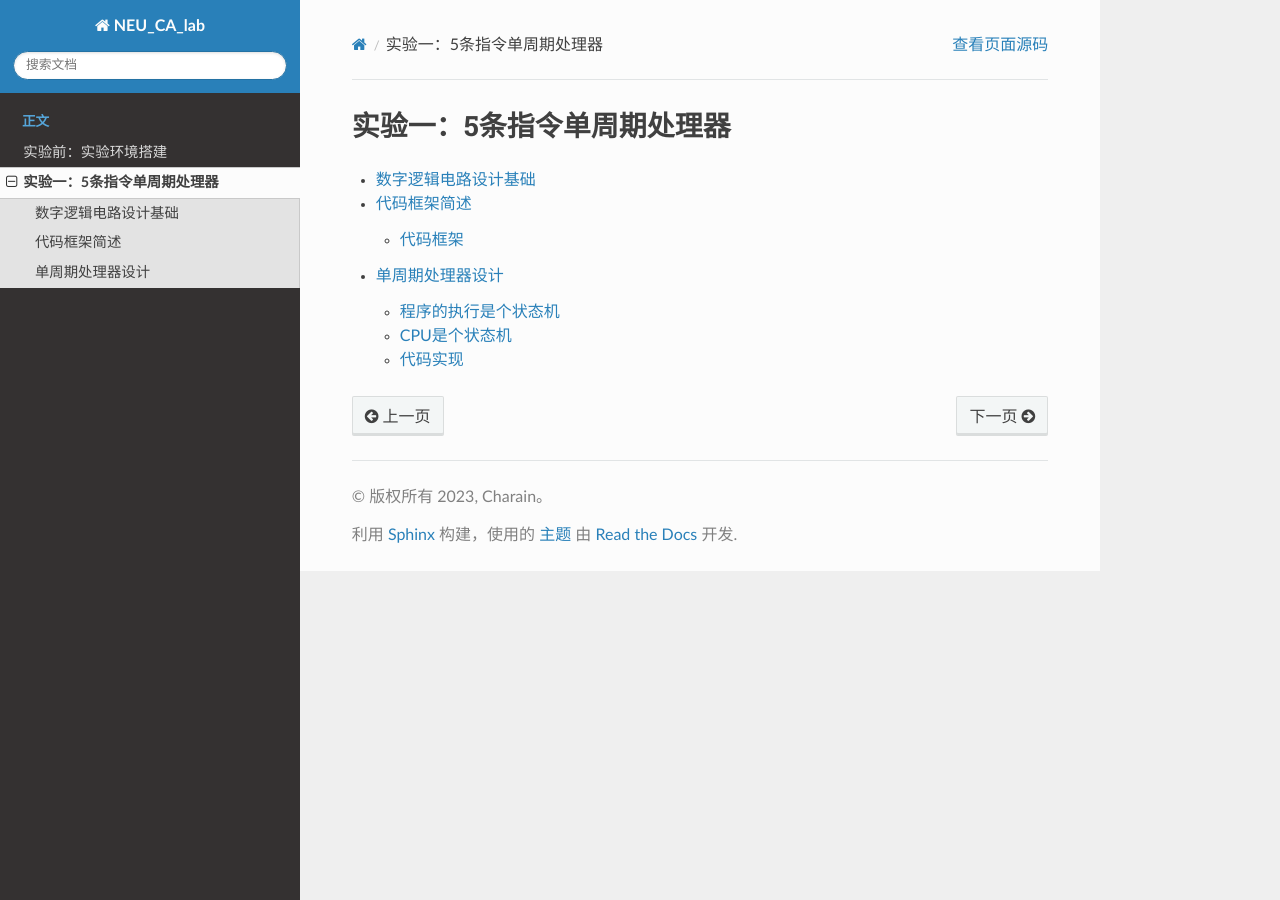
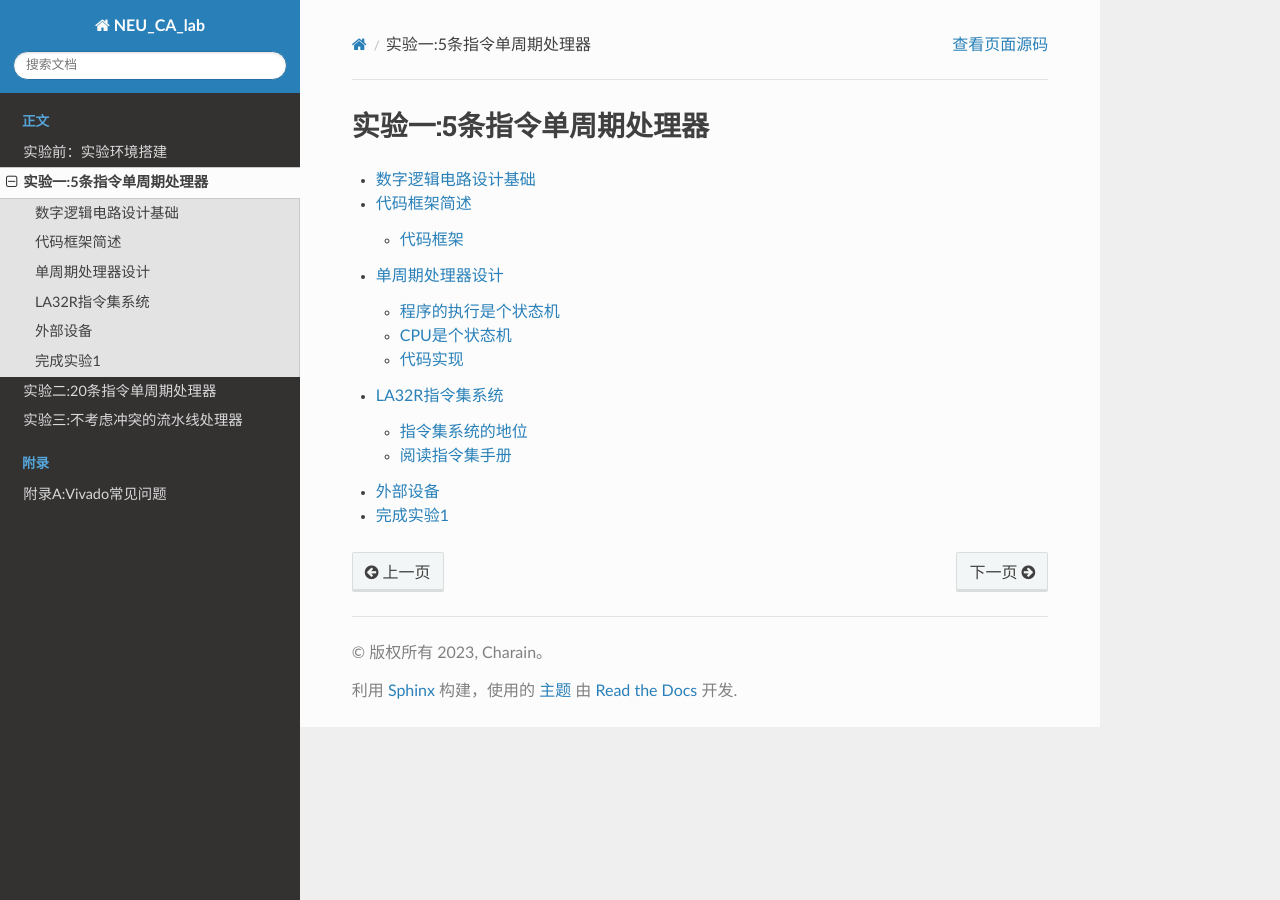
Before and after one commit to chai-yuan/NEUCAlab, a Sphinx documentation site: the page built from source/chapter1/index.rst, in a window 1280 px wide. Built offline with Sphinx 7.4.7 and the Read the Docs theme 2.0.0, drawn with Linux system fonts in a browser that asks for light colours.

Commit message:
更新指令集系统章节

```diff
--- a/source/appendix-a/index.rst
+++ b/source/appendix-a/index.rst
@@ -1,2 +1,5 @@
+附录A:Vivado常见问题
+==============================================
+
 .. toctree::
    :maxdepth: 4
--- /dev/null
+++ b/source/chapter1/4外部设备.rst
@@ -0,0 +1,2 @@
+外部设备
+=====================
--- /dev/null
+++ b/source/chapter1/5完成实验1.rst
@@ -0,0 +1,2 @@
+完成实验1
+=====================
--- a/source/chapter1/index.rst
+++ b/source/chapter1/index.rst
@@ -1,9 +1,12 @@
-实验一：5条指令单周期处理器
-==============================================
+实验一:5条指令单周期处理器
+===========================
 
 .. toctree::
-   :maxdepth: 4
+   :maxdepth: 3
 
    0数字逻辑电路设计基础
    1代码框架简述
    2单周期处理器设计
+   3LA32R指令集系统
+   4外部设备
+   5完成实验1
--- /dev/null
+++ b/source/chapter2/index.rst
@@ -0,0 +1,5 @@
+实验二:20条指令单周期处理器
+===========================
+
+.. toctree::
+   :maxdepth: 3
--- /dev/null
+++ b/source/chapter3/index.rst
@@ -0,0 +1,5 @@
+实验三:不考虑冲突的流水线处理器
+====================================
+
+.. toctree::
+   :maxdepth: 3
```
Also changed, not shown: source/chapter1/3LA32R指令集系统.rst (added, +50 -0 lines), source/index.rst (+6 -2 lines), source/chapter1/addiw.png (added), source/chapter1/addiw2.png (added), source/chapter1/指令集系统.drawio.svg (added).
